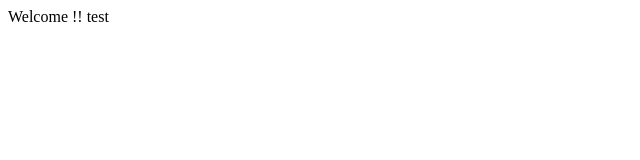
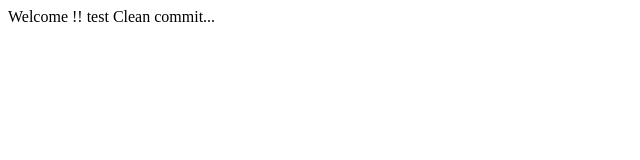
Before and after one commit to chrnai/git_pong_2, a plain HTML site: page index.html in a window 1280 px wide. Shown: the whole page, without its empty margins (0-640 px from the left). Drawn offline with Linux system fonts and the light colour scheme.

Commit message:
without conflict

```diff
--- a/index.html
+++ b/index.html
@@ -2,5 +2,7 @@
 <head>
 
 </head>
-<body>Welcome !! test</body>
+<body>Welcome !! test
+Clean commit...
+</body>
 </html>
```
